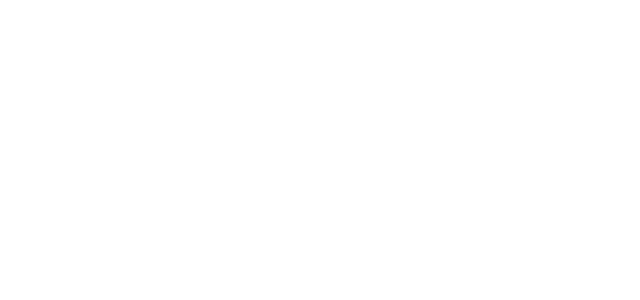
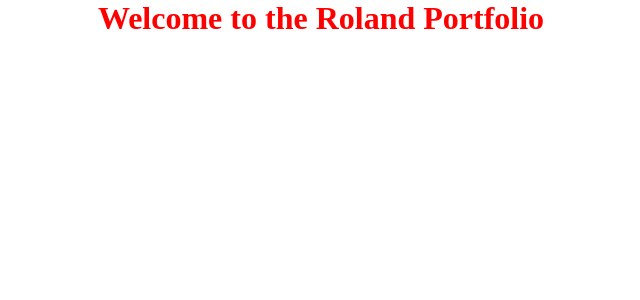
Before and after one commit to rolando1515/website, a Next.js app: page / in a window 1280 px wide. Shown: the top 300 px of the page, without its empty margins (319-959 px from the left). Built offline with nearby package versions, Linux system fonts and the light colour scheme.

Commit message:
added h1

```diff
--- a/src/pages/_app.tsx
+++ b/src/pages/_app.tsx
@@ -7,6 +7,7 @@ export default function MyApp({ Component, pageProps }: AppProps) {
   return (
     <>
       <GlobalStyle />
+      <h1>Welcome to the Roland Portfolio</h1>
       <Component {...pageProps} />
     </>
   );
```
